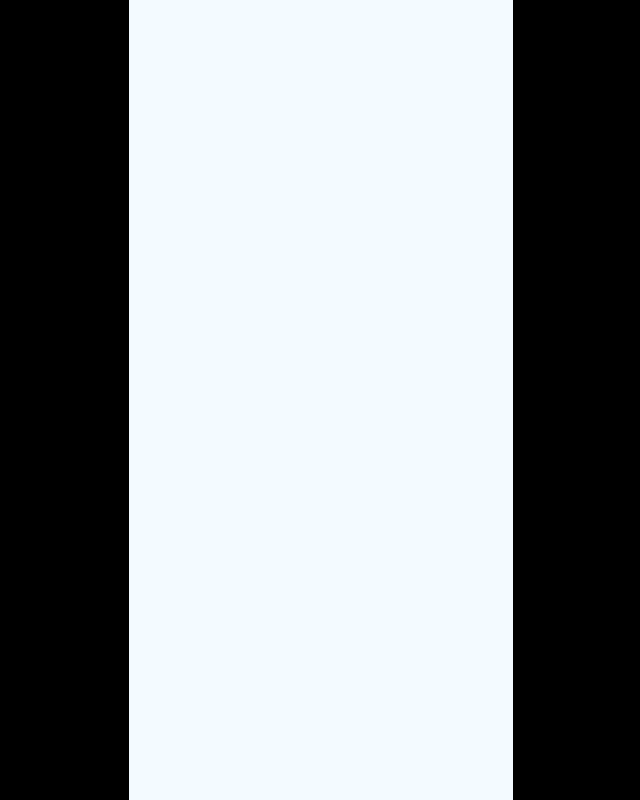
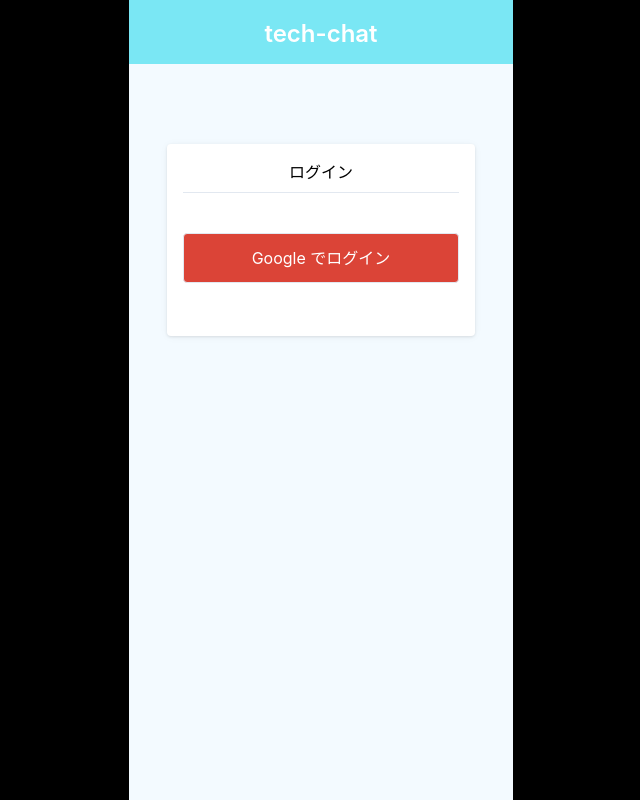
Before and after one commit to Takaharayuuki/Vue-chat, a Nuxt app: page /login in a window 1280 px wide. Before the commit this address had no page. Shown: the whole page, without its empty margins (319-959 px from the left). Built offline with nearby package versions, Linux system fonts and the light colour scheme.

Commit message:
Add: ヘッダーとログインビュー

```diff
--- /dev/null
+++ b/components/Header.vue
@@ -0,0 +1,7 @@
+<template>
+  <header class="fixed top-0 bg-lightblue w-full max-w-sm h-16 py-4 z-10">
+    <div class="relative flex justify-center w-full">
+      <h1 class="text-2xl font-semibold text-white">tech-chat</h1>
+    </div>
+  </header>
+</template>
--- a/layouts/default.vue
+++ b/layouts/default.vue
@@ -1,20 +1,24 @@
 <template>
   <main class="container relative min-h-screen pt-16">
+    <Header></Header>
     <Nuxt />
   </main>
 </template>
 
+<script>
+import Header from "../components/Header";
+
+export default {
+  components: {
+    Header,
+  },
+};
+</script>
+
 <style>
 html {
-  font-family:
-    'Source Sans Pro',
-    -apple-system,
-    BlinkMacSystemFont,
-    'Segoe UI',
-    Roboto,
-    'Helvetica Neue',
-    Arial,
-    sans-serif;
+  font-family: "Source Sans Pro", -apple-system, BlinkMacSystemFont, "Segoe UI",
+    Roboto, "Helvetica Neue", Arial, sans-serif;
   font-size: 16px;
   word-spacing: 1px;
   -ms-text-size-adjust: 100%;
--- /dev/null
+++ b/pages/login.vue
@@ -0,0 +1,19 @@
+<template>
+  <div class="flex justify-center">
+    <div
+      class="flex items-center flex-col h-48 mt-20 w-4/5 p-4 bg-white shadow rounded"
+    >
+      <div class="w-full border-b pb-2 mb-10">
+        <p class="text-center">ログイン</p>
+      </div>
+      <form class="w-full">
+        <button
+          type="submit"
+          class="w-full bg-google py-3 px-10 text-white rounded focus:outline-none focus:shadow-outline border"
+        >
+          Google でログイン
+        </button>
+      </form>
+    </div>
+  </div>
+</template>
```
